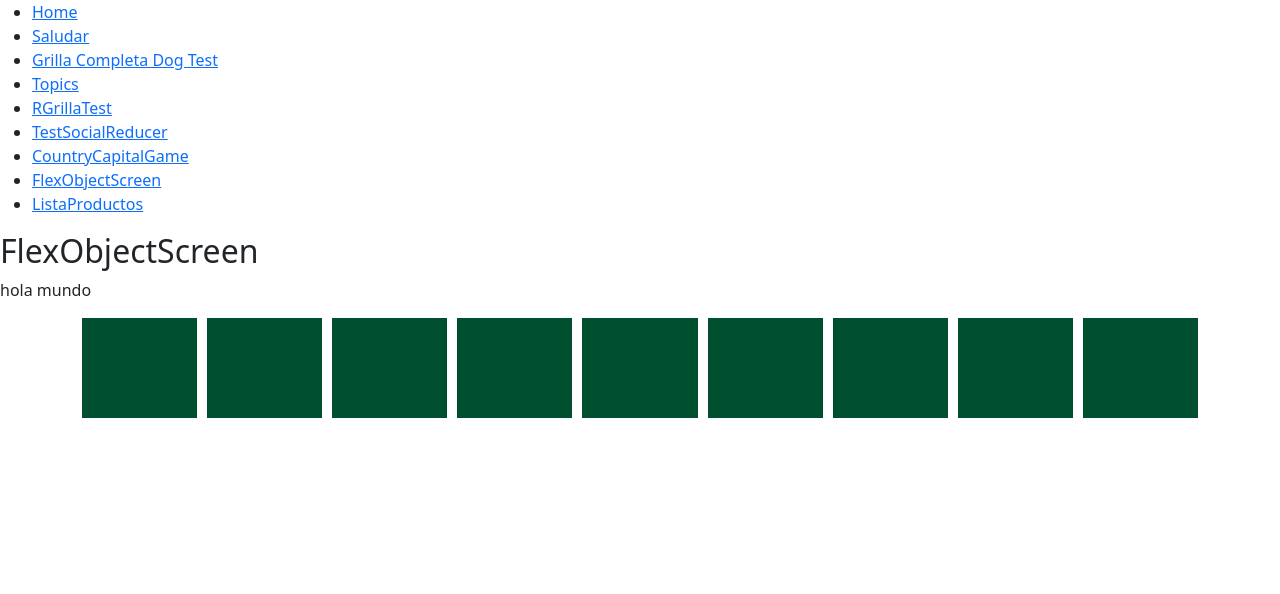
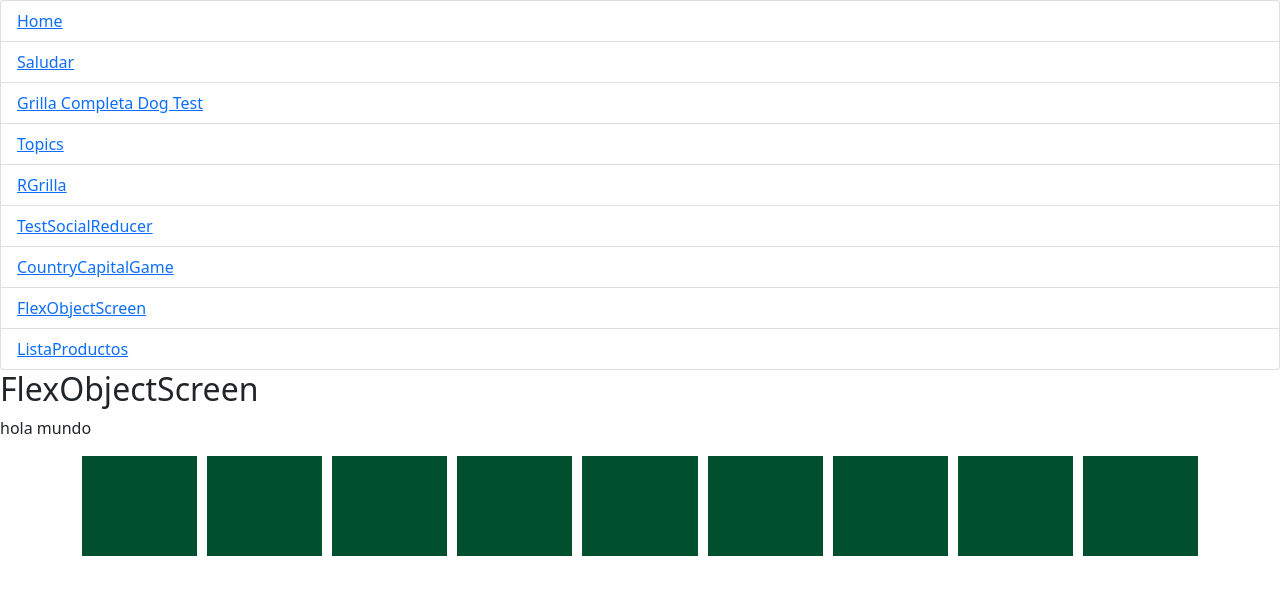
Before and after one commit to sirfreedom/DogPageReact, a React (Create React App) app: page /FlexObjectScreen in a window 1280 px wide. Shown: the top 594 px of the page. Built offline with nearby package versions, Linux system fonts and the light colour scheme; no server answers.

Commit message:
Mejor y prueba de algunos componentes
Mejor y prueba de algunos componentes

```diff
--- a/src/App.js
+++ b/src/App.js
@@ -2,14 +2,15 @@ import './Css/App.css';
 import 'bootstrap/dist/css/bootstrap.css';
 import GrillaCompleta from './Components/GrillaCompleta';
 import {BrowserRouter as Router, Switch, Route, Link} from 'react-router-dom';
-import RGridTest from './Components/RGridTest';
 import {ListAll} from './Components/Helpers';
-import React, {useState} from 'react';
+import React, {useState,useEffect} from 'react';
 import CountryCapitalGame from './Components/CountryCapitalGame';
 import Saludar from './Components/Saludar';
 import FlexObjectScreen from './Components/FlexObjectScreen';
 import ListaProductos from './Components/ListaProductos';
 import CarritoCompra from './Components/CarritoCompra';
+import RGrid from './Components/RGrid';
+
 
 function App() {
   const [Dogs, setDogs] = useState([]);
@@ -20,15 +21,18 @@ function App() {
 
     ListAll().then(lDog => {
       setDogs(lDog);
-
       setIsCargando(false);
     });
   }
 
-  /*
   useEffect(() => {
+
+    ListAll().then(lDog => {
+      setDogs(lDog);
+    });
+
   }, []);
-  */
+
 
   function Topics() {
     return (
@@ -56,61 +60,65 @@ function App() {
       Selector: fila => fila.breed_group,
       WidthColumn: '30%',
       Ordenable: true,
-      ColumnOrdenable: 'breed_group',
-    },
+      ColumnOrdenable: 'breed_group'
+    }
   ];
 
+  //list-group-item active
+
   return (
+    <>
+
     <Router>
       <div>
-        <ul>
+        <ul class="list-group">
 
-          <li key="home">
+          <li key="home" class="list-group-item" >
             <Link to="/">Home</Link>
           </li>
 
-          <li key="Saludar">
+          <li key="Saludar" class="list-group-item">
             <Link to="/Saludar">Saludar</Link>
           </li>
 
-          <li key="GrillaCompleta">
+          <li key="GrillaCompleta" class="list-group-item">
             <Link to="/GrillaCompletaPrueba"> Grilla Completa Dog Test </Link>
           </li>
 
-          <li key="Topic">
+          <li key="Topic" class="list-group-item">
             <Link to="/topics">Topics</Link>
           </li>
 
-          <li key="GrillaTest">
-            <Link to="/RGrillaTest">RGrillaTest</Link>
+          <li key="Grilla" class="list-group-item">
+            <Link to="/RGrilla">RGrilla</Link>
           </li>
 
-          <li key="Reducer Test">
+          <li key="Reducer Test" class="list-group-item">
             <Link to="/TestSocialReducer">TestSocialReducer</Link>
           </li>
 
-          <li key="CountryCapitalGame">
+          <li key="CountryCapitalGame" class="list-group-item">
             <Link to="/CountryCapitalGame">CountryCapitalGame</Link>
           </li>
 
-          <li key="FlexObjectScreen">
+          <li key="FlexObjectScreen" class="list-group-item">
             <Link to="/FlexObjectScreen">FlexObjectScreen</Link>
           </li>
 
-          <li key="ListaProductos">
+          <li key="ListaProductos" class="list-group-item">
             <Link to="/ListaProductos">ListaProductos</Link>
           </li>
 
         </ul>
 
         <Switch>
-          <Route path="/rGrillaTest">
+          <Route path="/rGrilla">
             <button key="btnFindTest" id="btnFindTest" onClick={FindDogs}>
               Ver Perros Test
             </button>
             <br></br>
-            <RGridTest
-              key="RGridTest"
+            <RGrid
+              key="RGrid"
               Tittle="Grilla Dogs Test"
               rows={Dogs}
               columns={GrillaConfiguracion}
@@ -139,10 +147,10 @@ function App() {
             <table>
               <tr>
                 <td>
-                    <ListaProductos></ListaProductos>
+                  <ListaProductos></ListaProductos>
                 </td>
                 <td>
-                    <CarritoCompra  ></CarritoCompra>
+                    <CarritoCompra ></CarritoCompra>
                 </td>
               </tr>
             </table>
@@ -163,6 +171,8 @@ function App() {
         </Switch>
       </div>
     </Router>
+
+    </>
   );
 }
 
--- a/src/Components/CarritoCompra.jsx
+++ b/src/Components/CarritoCompra.jsx
@@ -1,10 +1,6 @@
-import React, {Fragment, useState} from 'react';
+import React from 'react';
 
 const CarritoCompra = props => {
-
-
-
-
 
 
 
--- a/src/Components/CountryCapitalGame.jsx
+++ b/src/Components/CountryCapitalGame.jsx
@@ -1,5 +1,5 @@
-import React, {useEffect, useState, Fragment} from 'react';
-import {If, Then, Else, Switch, Case, Default} from 'react-if';
+import React, { useState} from 'react';
+
 
 const InitialPreguntas = [
   {aswer: '1+1', response: '2'},
@@ -7,7 +7,7 @@ const InitialPreguntas = [
 ];
 
 const CountryCapitalGame = props => {
-  const [Lista, setLista] = useState(InitialPreguntas);
+  const [Lista] = useState(InitialPreguntas);
 
   return (
     <div>
@@ -36,14 +36,3 @@ const CountryCapitalGame = props => {
 };
 
 export default CountryCapitalGame;
-
-// You can also use class components
-// export default class CountryCapitalGame extends React.Component {
-//     constructor(props) {
-//         super(props);
-//     }
-//
-//     render() {
-//         return <div>Your game component</div>;
-//     }
-// }
--- a/src/Components/FlexObjectScreen.jsx
+++ b/src/Components/FlexObjectScreen.jsx
@@ -1,35 +1,12 @@
-import React, {useState, Fragment} from 'react';
+import React from 'react';
 
-const cartItems = [
-  {
-    id: 1,
-    title: 'Samsung',
-    price: 799.99,
-    img: 'shorturl.at/ajkq9',
-    amount: 1,
-  },
-  {
-    id: 2,
-    title: 'Google pixel Max',
-    price: 399.99,
-    img: 'shorturl.at/ajkq9',
-    amount: 1,
-  },
-  {
-    id: 3,
-    title: 'Xiaomi',
-    price: 999.99,
-    img: 'shorturl.at/ajkq9',
-    amount: 1,
-  },
-];
 
 const FlexObjectScreen = () => {
 
 
 
   return (
-    <Fragment>
+    <>
       <p> hola mundo </p>
       <div className="container">
         <div className="child"></div>
@@ -42,7 +19,7 @@ const FlexObjectScreen = () => {
         <div className="child"></div>
         <div className="child"></div>
       </div>
-    </Fragment>
+    </>
   );
 };
 
--- a/src/Components/Helpers.jsx
+++ b/src/Components/Helpers.jsx
@@ -30,9 +30,9 @@ export const getUsuario = (sUser, sPass) => {
   let jsonuser = JSON.stringify(
     '[{"id":1,"user":"a","pass":"a"},{"id":2,"user":"b","pass":"b"},{"id":3,"user":"c","pass":"c" }]"'
   );
-  let lUser = jsonuser.find(x => x.user == sUser && x.pass == sPass);
+  let lUser = jsonuser.find(x => x.user === sUser && x.pass === sPass);
   let b = false;
-  b = lUser.count() == 1;
+  b = lUser.count() === 1;
   return b;
 };
 
--- a/src/Components/ListaProductos.jsx
+++ b/src/Components/ListaProductos.jsx
@@ -7,7 +7,7 @@ import {Button} from 'react-bootstrap/';
 export const ListaProductos = () => {
   const [dogs, setDogs] = useState([]);
   const [dogFilter,setDogFilter] = useState([]);
-  const [filterName, setFilterName] = useState('');
+  //const [filterName, setFilterName] = useState('');
 
   useEffect(() => {
 
@@ -26,21 +26,10 @@ export const ListaProductos = () => {
 */
 
 
-
   const Filter = (text) =>
   {
-    //setFilterName(text);
-    //console.log(dogs.filter(item => item.name.includes(text)));
-    if(dogs.filter(x => x.name.includes(text)).length > 0 )
-    {
-      setDogFilter(dogs.filter(x => x.name.includes(text)));
-    }
-
+     setDogFilter(dogs.filter(d => d.name.toLowerCase().includes(text.toLowerCase())));
   }
-
-
-
-
 
   return (
     <>
@@ -48,32 +37,29 @@ export const ListaProductos = () => {
     Choice your Product
     <input type="text" onChange={e => Filter(e.target.value)} />
 
-    {dogFilter.length > 0 &&
-          <table >
-            <thead>
-              <tr>
-                <td>
+    <select name="pets" id="pet-select">
+    <option value="">--Please choose an option--</option>
 
-                 </td>
-              </tr>
-            </thead>
-            <tbody>
-              {dogFilter.map((dog) => (
-                <tr key={dog.id}>
-                  <td>
-                    <Button id={dog.id} key={dog.id} > {dog.name} </Button>
-                  </td>
-                </tr>
-              ))}
-            </tbody>
-          </table>
-      }
+    {dogFilter.map((row, rox) => {
+                        return (
+                          <option value={row.id} > {row.name} </option>
+                        );
+                      })}
+
+    </select>
+
+    <Button id="btnSelect" key="btnSelect" > Select </Button>
 
     </>
-);
-};
+
+  )}
+
 
 export default ListaProductos
+
+
+
+
 
 /*
 const categorias = useSelector((state) => state.categorias);
--- a/src/Components/RGridTest.jsx
+++ b/src/Components/RGrid.jsx
@@ -1,5 +1,4 @@
 import '../Css/RGrid.css';
-//import {useLayoutEffect} from 'react';
 import React, {useCallback, useState} from 'react';
 import {useEffect} from 'react';
 import exportFromJSON from 'export-from-json';
@@ -7,12 +6,12 @@ import jsPDF from 'jspdf';
 import 'jspdf-autotable';
 import * as lodash from 'lodash';
 
-const RGridTest = props => {
+const RGrid = props => {
   const [Rows, setRows] = useState([]);
   const [rowsPerPage, setRowsPerPage] = useState(10);
   const [actualPageIndex, setActualPageIndex] = useState(1);
   const [TotalPages, setTotalPages] = useState(0);
-  const [OrderBy, setOrderBy] = useState('RowId');
+
 
   const handleExportar = e => {
     const doc = new jsPDF();
@@ -271,4 +270,4 @@ const RGridTest = props => {
   );
 };
 
-export default RGridTest;
+export default RGrid;
--- a/src/Components/Saludar.jsx
+++ b/src/Components/Saludar.jsx
@@ -1,23 +1,9 @@
-import React, {Fragment, useState} from 'react';
+import React, {Fragment} from 'react';
 import {Switch, Case, Default} from 'react-if';
 
 const Saludar = props => {
-  const products = ['Manzana', 'Banana', 'Pera', 'kiwi', 'orange', 'apple', 'watermelon'];
 
-  function ForTest1() {
-    const l = [];
-    for (const [i, product] of products.entries()) {
-      l.push(<li>{product}</li>);
-    }
-    return <div>{l}</div>;
-  }
 
-  function PruebaNumerosNoRepetidos() {
-    const numeros = [1, 2, 3, 4, 5, 6, 6, 1, 2, 3, 4, 8, 9, 10];
-    const numerounicos = numeros.filter((numero, i, numeros) => {
-      return i === numeros.indexOf(numero);
-    });
-  }
 
   function ForTest2() {
     let s;
@@ -30,8 +16,15 @@ const Saludar = props => {
 
   function ForEachTest() {
     var l = [];
+    const animals = [
+      {id: 1, animal: 'Dog'},
+      {id: 2, animal: 'Bird'},
+      {id: 3, animal: 'Cat'},
+      {id: 4, animal: 'Mouse'},
+      {id: 5, animal: 'Horse'},
+    ];
 
-    products.forEach(p => {
+    animals.forEach(p => {
       l.push(<li>{p}</li>);
     });
     return <div>{l}</div>;
@@ -47,6 +40,7 @@ const Saludar = props => {
     ];
     return animals.filter(item => item.animal.includes('o')).map(item => <li> {item.animal} </li>);
   }
+
 
   function CalcularEdad(edad, nombre) {
     var sReturn;
```
Also changed, not shown: src/Components/GrillaCompleta.jsx (+2 -8 lines).
